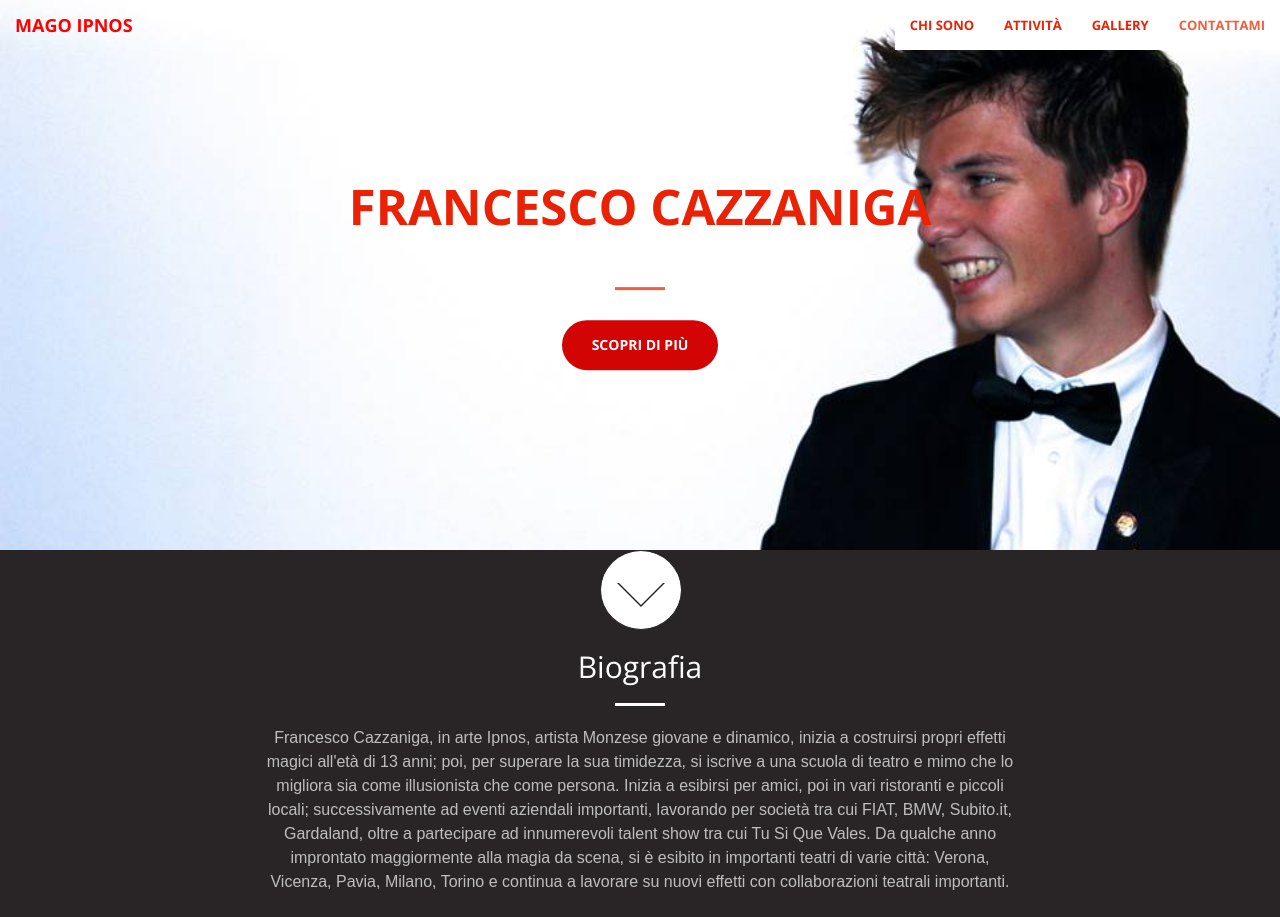
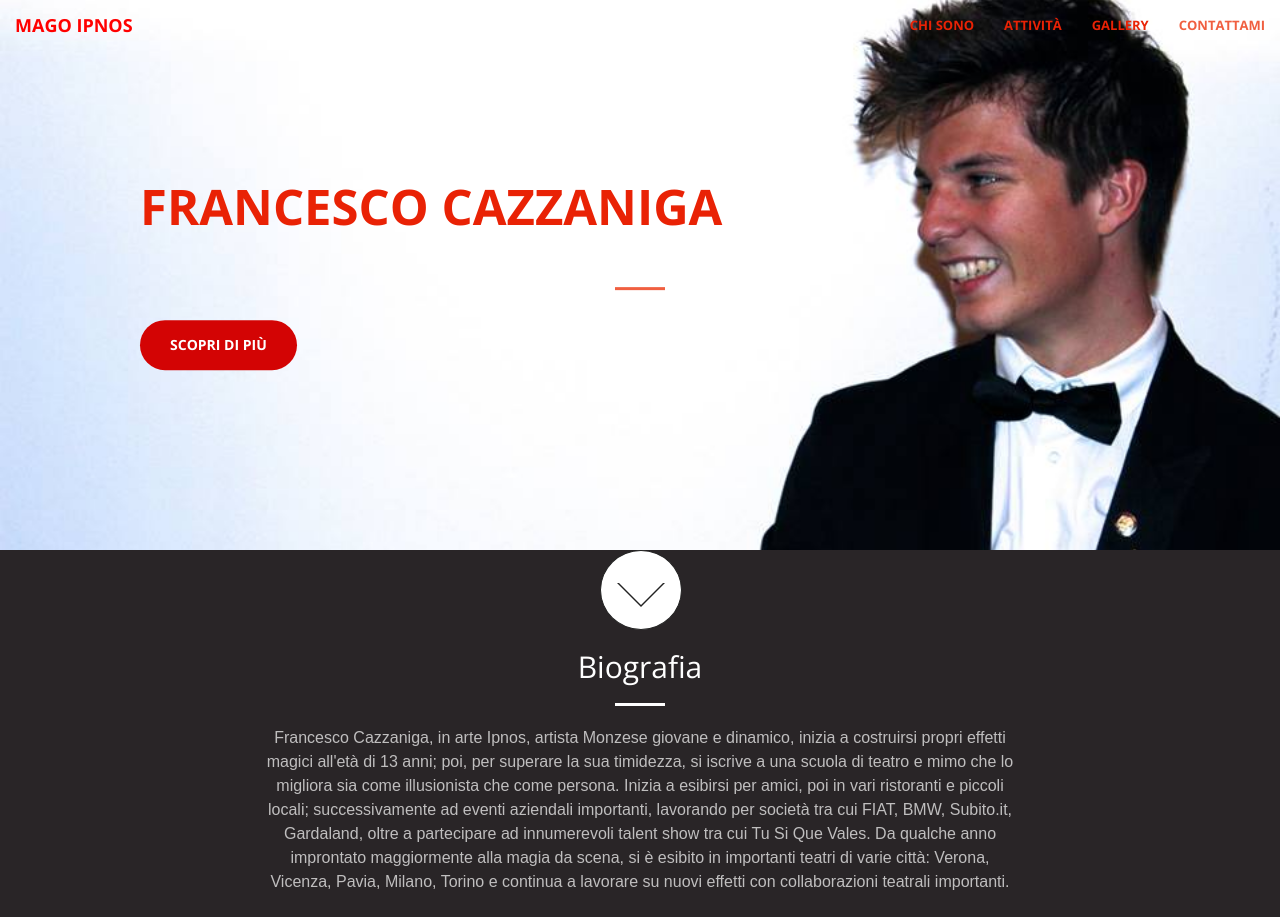
Before and after one commit to albydeca/albydeca.github.io, a website: page index.html in a window 1280 px wide. Shown: the top 917 px of the page. Drawn offline with nearby package versions, Linux system fonts and the light colour scheme; a script that the page names is missing.

Commit message:
wrtghetbeqtb

```diff
--- a/css/creative.css
+++ b/css/creative.css
@@ -179,7 +179,7 @@ header {
 }
 header .header-content {
   position: relative;
-  text-align: center;
+  text-align: left;
   padding: 100px 15px 100px;
   width: 100%;
 }
--- a/index.html
+++ b/index.html
@@ -139,7 +139,7 @@ function handleComplete(evt) {
 
             <!-- Collect the nav links, forms, and other content for toggling -->
             <div class="collapse navbar-collapse" id="bs-example-navbar-collapse-1">
-                <ul class="nav navbar-nav navbar-right" style="background-color: white">
+                <ul class="nav navbar-nav navbar-right" style="background-color: transparent;">
                     <li>
                         <a href="lol.html">Chi sono</a>
                     </li>
```
